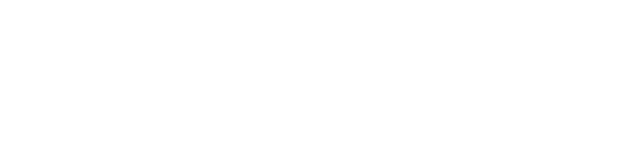
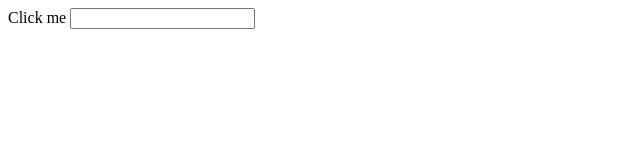
Before and after one commit to Josefelipeprogramer/Forms, a plain HTML site: page index.html in a window 1280 px wide. Shown: the whole page, without its empty margins (0-640 px from the left). Drawn offline with Linux system fonts and the light colour scheme.

Commit message:
Iniciando Form

```diff
--- a/index.html
+++ b/index.html
@@ -6,5 +6,11 @@
     <meta name="viewport" content="width=device-width, initial-scale=1.0" />
     <title>Formulário</title>
   </head>
-  <body></body>
+  <body>
+    <div class="heade">
+      <form action="">
+        <label>Click me <input type="text" id="User" name="Name" /></label>
+      </form>
+    </div>
+  </body>
 </html>
```
Also changed, not shown: 1 other file.
